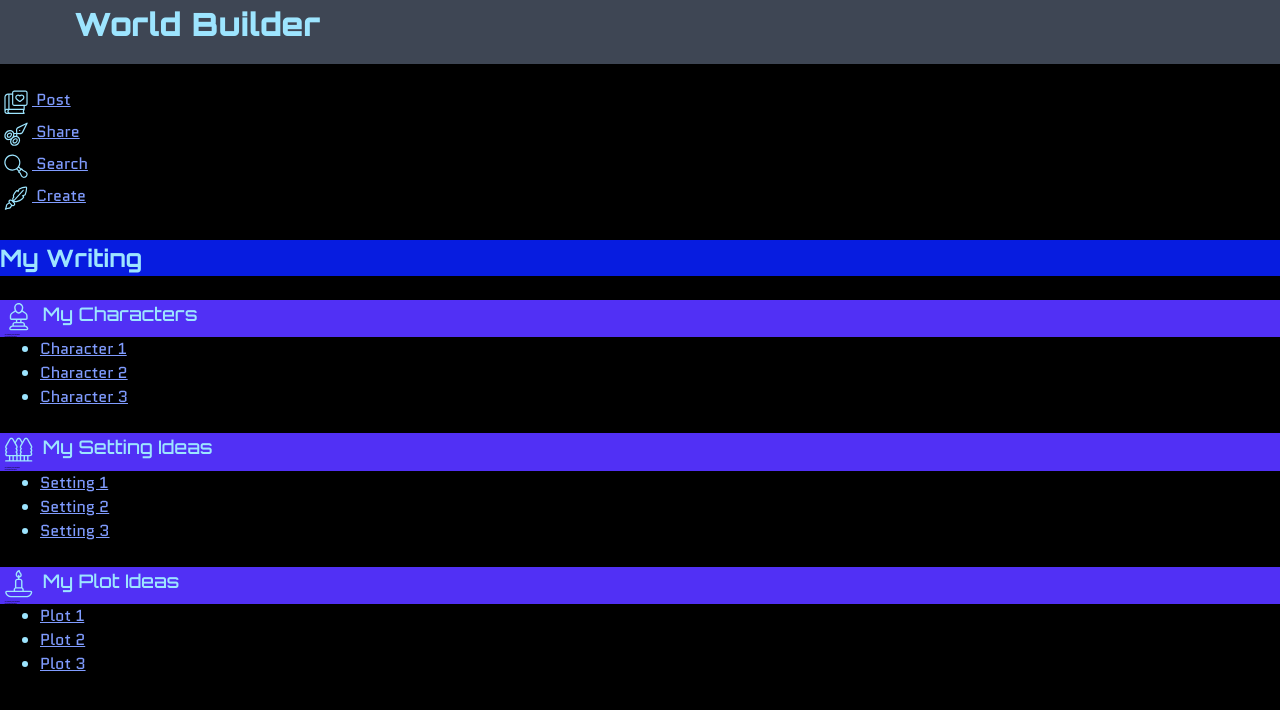
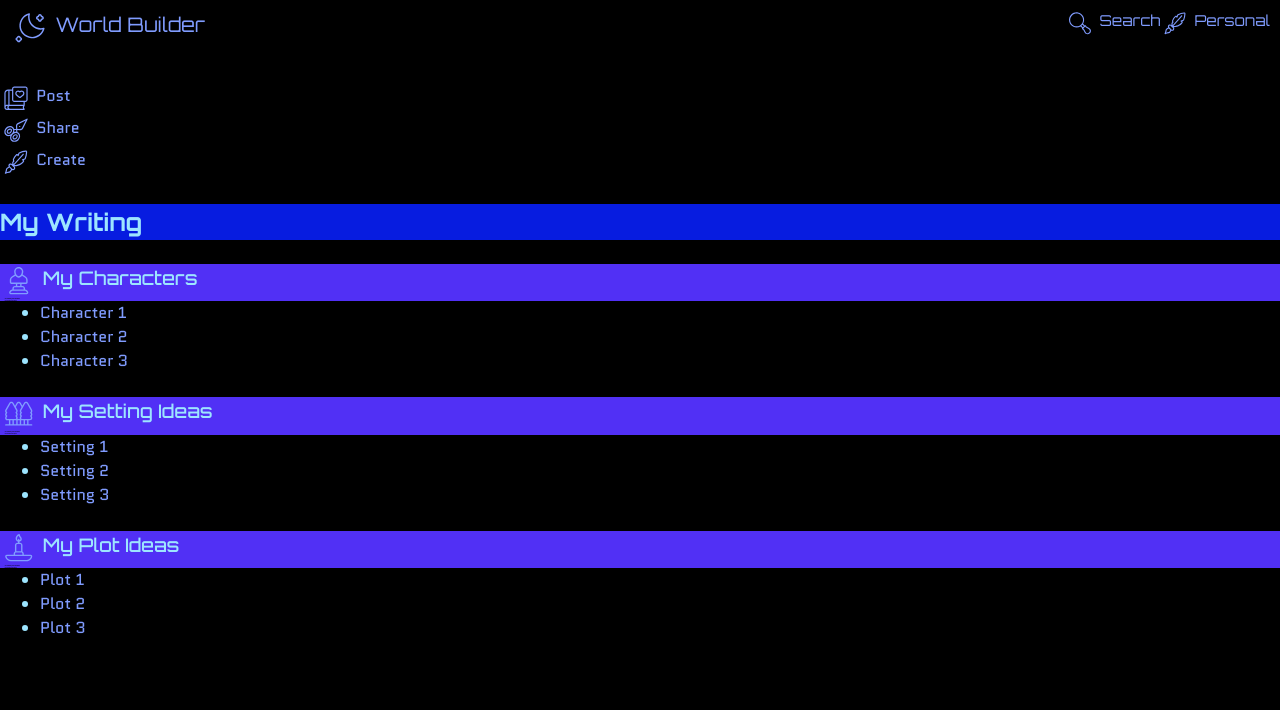
Before and after one commit to CalebKira/CSC-437, a website: page packages/proto/public/index.html in a window 1280 px wide. Drawn offline with Linux system fonts and the light colour scheme.

Commit message:
all the top bar stuff looks pretty good now. Made a div for the side bar type thing for the grid, and now just need to organize the rest into that grid

```diff
--- a/packages/proto/public/index.html
+++ b/packages/proto/public/index.html
@@ -15,14 +15,31 @@
 
     <body>
 
-        <h1>
+        <div class="header">
+            <a id="home" href="./index.html">
                 <svg class="icon">
                     <use href="./icons/page_icons.svg#icon_logo" />
                 </svg>
                 World Builder
-        </h1> <br>
+            </a>
+
+            <a href="./categories.html">
+                <svg class="icon">
+                    <use href="./icons/page_icons.svg#icon_search" />
+                </svg>
+                Search
+            </a>
+
+            <a href="./index.html">
+                <svg class="icon">
+                    <use href="./icons/page_icons.svg#icon_personal" />
+                </svg>
+                Personal
+            </a>
+        </div> <br>
 
         <!-- this series of links should be part of the dashboard -->
+        <div class="sidebar">
             <a href="./post.html">
                 <svg class="icon">
                     <use href="./icons/page_icons.svg#icon_post" />
@@ -37,19 +54,14 @@
                 Share
             </a><br>
 
-        <a href="./categories.html">
-            <svg class="icon">
-                <use href="./icons/page_icons.svg#icon_search" />
-            </svg>
-            Search
-        </a><br>
-
             <a href="./writing.html">
                 <svg class="icon">
                     <use href="./icons/page_icons.svg#icon_personal" />
                 </svg>
                 Create
-        </a><br><br>
+            </a>
+        </div>
+        <br>
 
         <h2>My Writing</h2> <br>
 
--- a/packages/proto/public/styles/page.css
+++ b/packages/proto/public/styles/page.css
@@ -27,7 +27,8 @@ h3 {
 }
 
 a {
-    color:var(--color-link);
+    color: var(--color-link);
+    text-decoration: none;
 }
 
 button {
@@ -49,5 +50,23 @@ svg.icon {
     width: 2em;
     vertical-align: top;
     color: var(--color-dark-text);
-    fill: currentColor;
+    fill: var(--color-link);
 }
+
+
+/* specifically for the top bar */
+div.header{
+    display: flex;
+    background-color: var(--color-background);
+    margin: 10px;
+}
+
+div.header a{
+    font-family: var(--font-header-family);
+    font-size: 15px;
+}
+
+#home{
+    margin-right: auto;
+    font-size: 20px;
+}
```
Also changed, not shown: packages/proto/public/categories.html (+2 -0 lines), packages/proto/public/post.html (+2 -0 lines), packages/proto/public/share.html (+2 -0 lines), packages/proto/public/writing.html (+2 -0 lines). Lines whose indentation alone changed are shown as unchanged.
